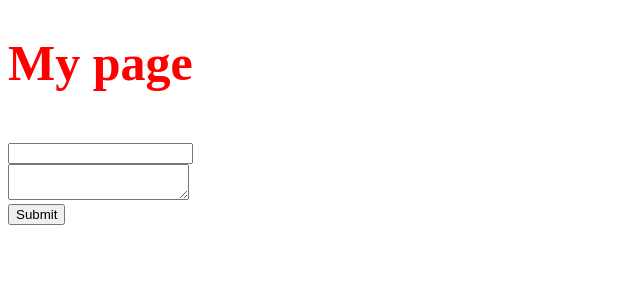
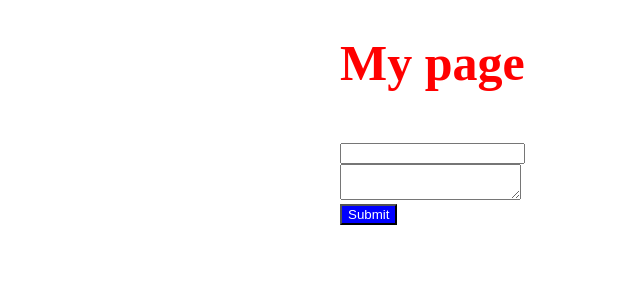
Before and after one commit to XxGodmoonxX/spa-memoapp-playground, a Next.js app: page / in a window 1280 px wide. Shown: the top 300 px of the page, without its empty margins (0-640 px from the left). Built offline with nearby package versions, Linux system fonts and the light colour scheme.

Commit message:
feat: atoms類のファイル作成

```diff
--- /dev/null
+++ b/src/components/atoms/btn.tsx
@@ -0,0 +1,40 @@
+import React from 'react'
+import styled, { css } from 'styled-components'
+
+type Props = {
+  action: 'submit' | 'delete' | 'edit'
+  children: React.ReactNode
+  onClick: (event: React.MouseEvent<HTMLButtonElement>) => void
+}
+
+export const Btn: React.VFC<Props> = (props) => {
+  const { action, children, onClick } = props
+
+  return (
+    <Container onClick={onClick} action={action} type="button">
+      {children}
+    </Container>
+  )
+}
+
+const Container = styled.button<Pick<Props, 'action'>>`
+  color: white;
+
+  ${(props) =>
+    props.action === 'delete' &&
+    css`
+      background-color: red;
+    `}
+
+  ${(props) =>
+    props.action === 'edit' &&
+    css`
+      background-color: green;
+    `}
+
+    ${(props) =>
+    props.action === 'submit' &&
+    css`
+      background-color: blue;
+    `}
+`
--- /dev/null
+++ b/src/components/atoms/textArea.tsx
@@ -0,0 +1,3 @@
+import styled from 'styled-components'
+
+export const Textarea = styled.textarea``
--- /dev/null
+++ b/src/components/atoms/titleInput.tsx
@@ -0,0 +1,15 @@
+import React from 'react'
+import styled from 'styled-components'
+
+type Props = {
+  inputRef: React.RefObject<HTMLInputElement>
+  defaultValue?: string
+}
+
+export const TitleInput: React.VFC<Props> = (props) => {
+  const { inputRef, defaultValue } = props
+
+  return <Container ref={inputRef} type="text" defaultValue={defaultValue} />
+}
+
+export const Container = styled.input``
--- /dev/null
+++ b/src/components/organisms/wrapper.tsx
@@ -0,0 +1,6 @@
+import styled from 'styled-components'
+
+export const Wrapper = styled.div`
+  width: 600px;
+  margin: auto;
+`
--- a/src/pages/index.tsx
+++ b/src/pages/index.tsx
@@ -1,6 +1,10 @@
 import { format } from 'date-fns'
 import { useState, useRef, useEffect } from 'react'
 import styled from 'styled-components'
+import { Btn } from '../components/atoms/btn'
+import { Textarea } from '../components/atoms/textArea'
+import { TitleInput } from '../components/atoms/titleInput'
+import { Wrapper } from '../components/organisms/wrapper'
 import { STORAGE_KEY } from '../constants'
 
 export type Memo = {
@@ -8,7 +12,7 @@ export type Memo = {
   title: string | undefined
   content: string | undefined
   updateDate: number
-  isPinned: boolean | undefined
+  isPinned: boolean
 }
 
 export default function Home() {
@@ -63,12 +67,12 @@ export default function Home() {
   }
 
   return (
-    <>
+    <Wrapper>
       <Title>My page</Title>
       {memo &&
-        memo.map((memo, index) => {
+        memo.map((memo) => {
           return (
-            <a href={`detail/${memo.id}`} key={index}>
+            <a href={`detail/${memo.id}`} key={memo.id}>
               id:{memo.id}
               <br />
               title: {memo.title}
@@ -86,15 +90,15 @@ export default function Home() {
         })}
       <br />
       <form name="form">
-        <TitleInput type="text" ref={titleRef} />
+        <TitleInput inputRef={titleRef} />
         <br />
         <Textarea ref={textareeRef} />
         <br />
-        <SubmitBtn type="submit" onClick={handleSubmit}>
+        <Btn action="submit" onClick={handleSubmit}>
           Submit
-        </SubmitBtn>
+        </Btn>
       </form>
-    </>
+    </Wrapper>
   )
 }
 
@@ -102,9 +106,3 @@ const Title = styled.h1`
   color: red;
   font-size: 50px;
 `
-
-const TitleInput = styled.input``
-
-const Textarea = styled.textarea``
-
-const SubmitBtn = styled.button``
```
Also changed, not shown: src/components/atoms/checkbox.tsx (added, +21 -0 lines), src/pages/detail/[index].tsx (+20 -26 lines).
